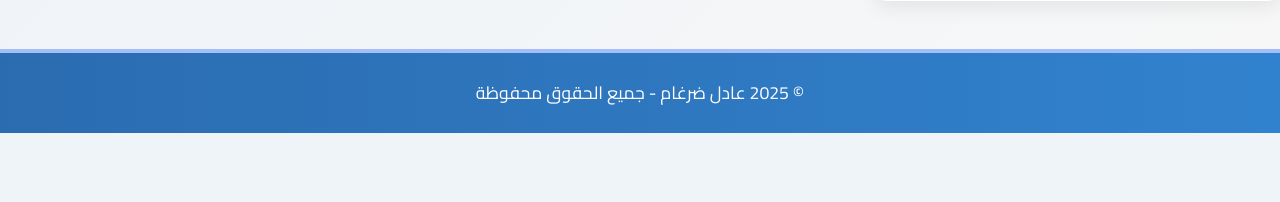
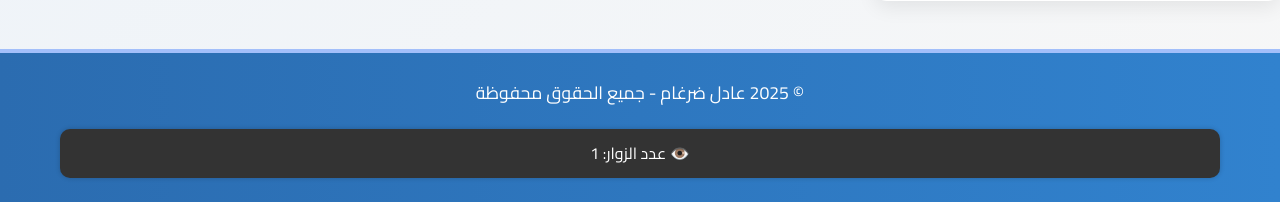
Before and after one commit to SaidNexus/adel-drgam, a Flask app: page / in a window 1280 px wide. Shown: the part 1822-2024 px from the top of the page. Before the commit the page ends 1955 px from the top, so only its background shows below. Run offline with Flask 3, Linux system fonts and the light colour scheme.

Commit message:
Update index.html

```diff
--- a/templates/index.html
+++ b/templates/index.html
@@ -39,11 +39,12 @@
     </section>
   </main>
 
-  <footer>
-    <div class="container">
-      <p>© 2025 عادل ضرغام - جميع الحقوق محفوظة</p>
-    </div>
-  </footer>
+<footer>
+  <div class="container">
+    <p>© 2025 عادل ضرغام - جميع الحقوق محفوظة</p>
+    <p class="visitor-counter">👁️ عدد الزوار: {{ views }}</p>
+  </div>
+</footer>
 
   <script>
   async function loadBooks() {
```
